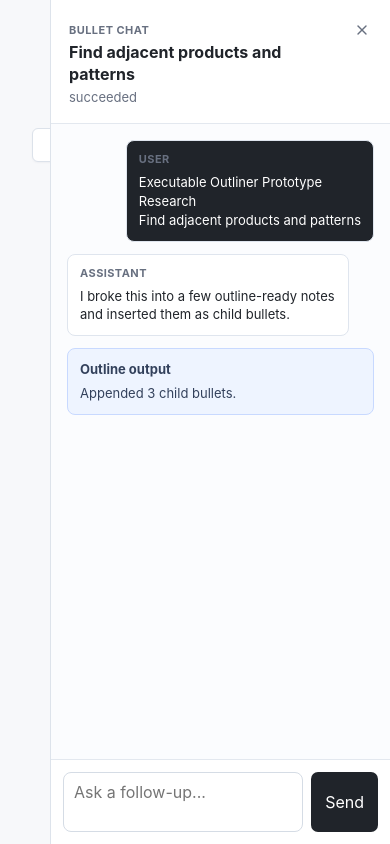
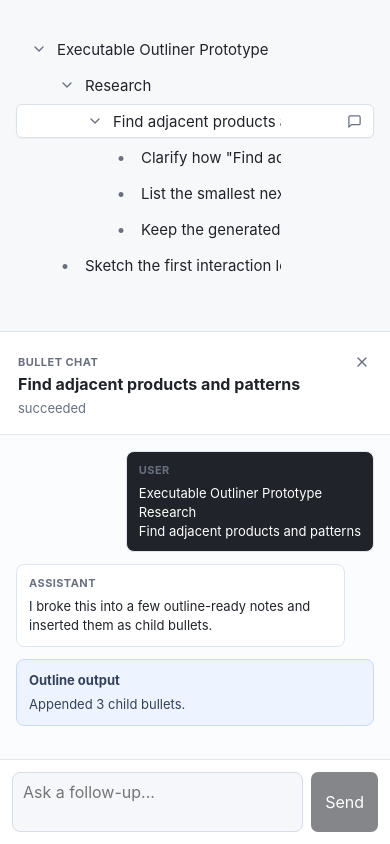
Before and after one commit to shreyansb/actionpad, a React (Vite) app: page / in a window 390 px wide. Both pictures are taken after a click on the button 337 px from the left and 145 px from the top of the page. Built offline with nearby package versions, Linux system fonts and the light colour scheme.

Commit message:
fix: polish side panel states

```diff
--- a/src/components/ChatInput.tsx
+++ b/src/components/ChatInput.tsx
@@ -1,8 +1,10 @@
 export function ChatInput() {
   return (
     <form className="chat-input" onSubmit={(event) => event.preventDefault()}>
-      <textarea aria-label="Chat input" placeholder="Ask a follow-up..." rows={2} />
-      <button type="submit">Send</button>
+      <textarea aria-label="Chat input" placeholder="Ask a follow-up..." rows={2} disabled />
+      <button type="submit" disabled>
+        Send
+      </button>
     </form>
   )
 }
--- a/src/components/SidePanel.tsx
+++ b/src/components/SidePanel.tsx
@@ -5,12 +5,11 @@ import { ChatThreadView } from "./ChatThreadView"
 
 export function SidePanel() {
   const { state, dispatch } = useOutlineStore()
-  const thread = state.selectedThreadId ? state.threads[state.selectedThreadId] : null
-  const node = thread
-    ? state.nodes[thread.nodeId]
-    : state.focusedNodeId
-      ? state.nodes[state.focusedNodeId]
-      : null
+  const focusedNode = state.focusedNodeId ? state.nodes[state.focusedNodeId] : null
+  const selectedThread = state.selectedThreadId ? state.threads[state.selectedThreadId] : null
+  const showFocusedEmptyState = Boolean(state.panelOpen && focusedNode && !focusedNode.threadId)
+  const thread = showFocusedEmptyState ? null : selectedThread
+  const node = showFocusedEmptyState ? focusedNode : thread ? state.nodes[thread.nodeId] : focusedNode
 
   if (!state.panelOpen) return null
 
--- a/src/styles.css
+++ b/src/styles.css
@@ -156,6 +156,10 @@ textarea {
   background: #fff;
 }
 
+.side-panel-header > div {
+  min-width: 0;
+}
+
 .panel-eyebrow,
 .chat-role {
   color: #687080;
@@ -169,12 +173,14 @@ textarea {
   margin: 4px 0;
   font-size: 16px;
   line-height: 1.35;
+  overflow-wrap: anywhere;
 }
 
 .side-panel-header p {
   margin: 0;
   color: #687080;
   font-size: 13px;
+  overflow-wrap: anywhere;
 }
 
 .chat-timeline {
@@ -194,6 +200,7 @@ textarea {
   background: #fff;
   font-size: 13px;
   line-height: 1.45;
+  overflow-wrap: anywhere;
 }
 
 .chat-message.user {
@@ -249,3 +256,34 @@ textarea {
   color: #fff;
   padding: 0 14px;
 }
+
+.chat-input textarea:disabled {
+  background: #f5f7fa;
+  color: #687080;
+  cursor: not-allowed;
+}
+
+.chat-input button:disabled {
+  opacity: 0.55;
+  cursor: not-allowed;
+}
+
+@media (max-width: 720px) {
+  .app-shell {
+    grid-template-columns: minmax(0, 1fr);
+  }
+
+  .outline-pane {
+    padding: 32px 16px;
+  }
+
+  .side-panel {
+    width: 100%;
+    min-width: 0;
+    height: auto;
+    min-height: 55vh;
+    position: static;
+    border-top: 1px solid #dde3eb;
+    border-left: 0;
+  }
+}
```
Also changed, not shown: 1 other file (tests, documents, lock files or other folders).
